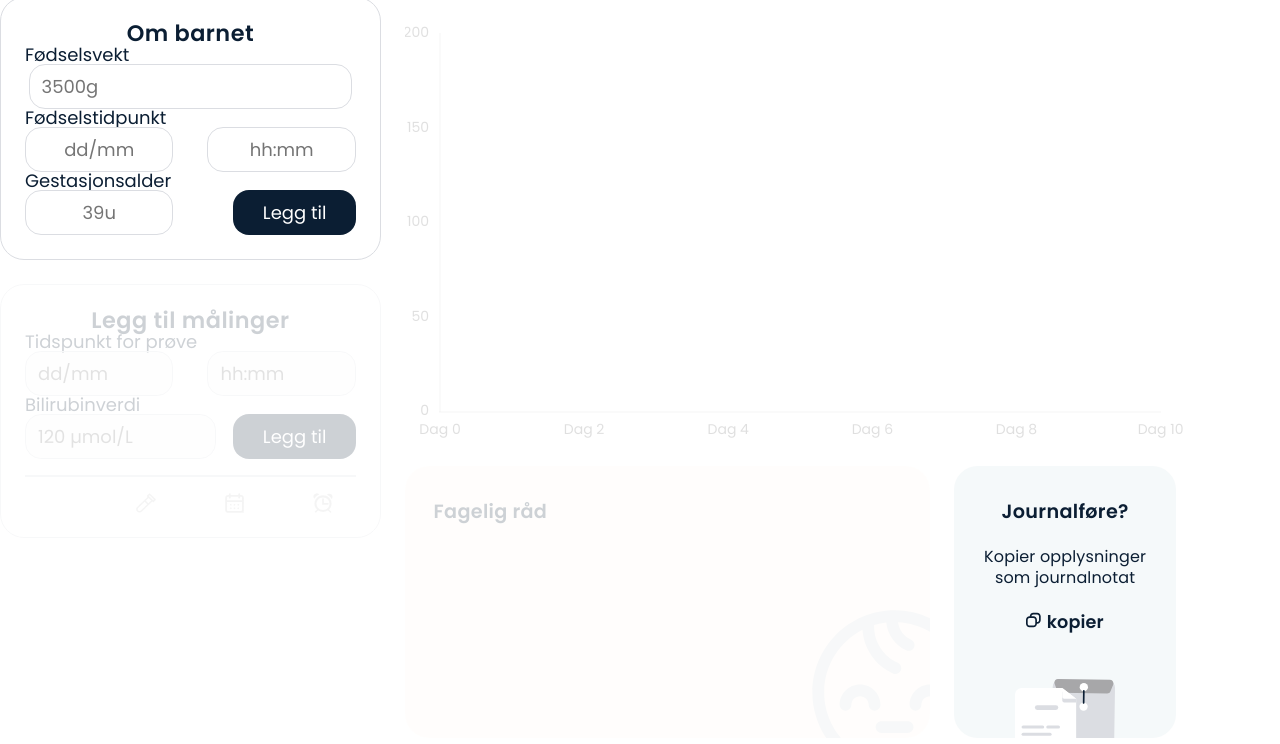
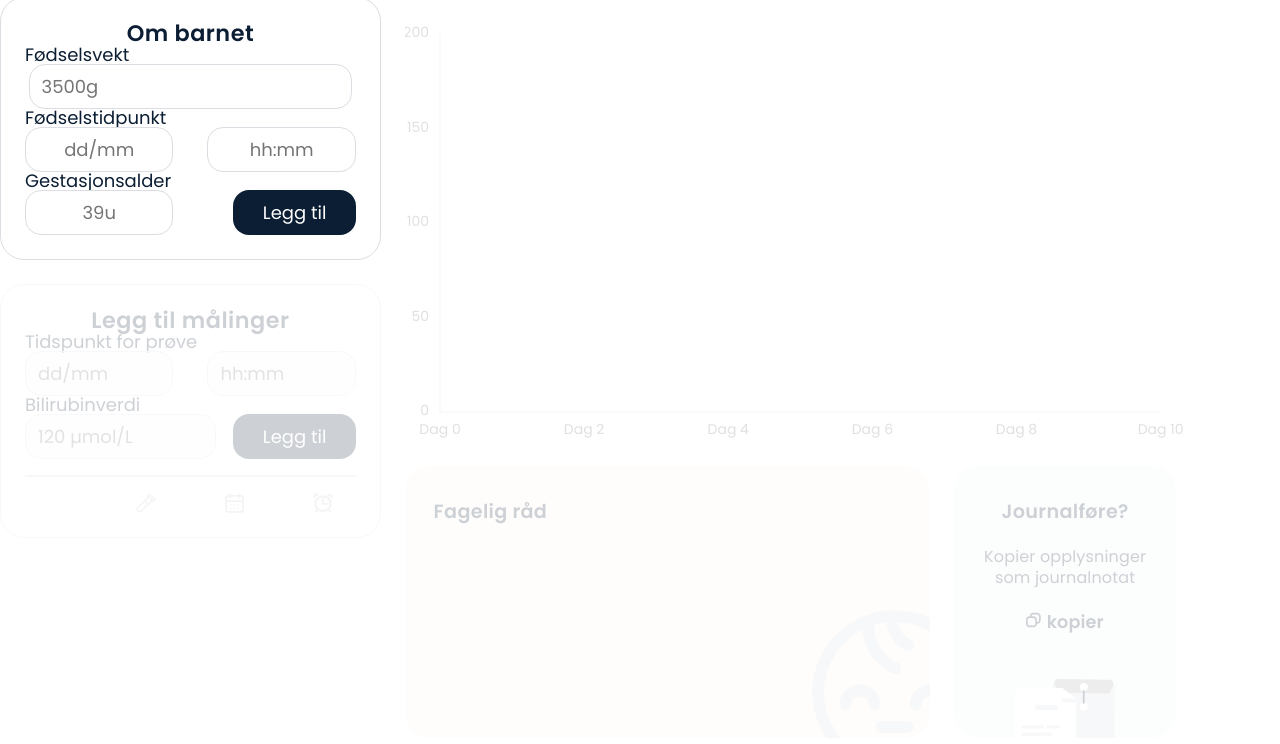
Before and after one commit to TagFri/gultbarn-demo, a website with bundled scripts: page index.html in a window 1280 px wide. Shown: the part 56-800 px from the top of the page. Built offline with nearby package versions, Linux system fonts and the light colour scheme.

Commit message:
opacity-on-journal

```diff
--- a/index.html
+++ b/index.html
@@ -115,7 +115,7 @@
             <h4 id="feedback-button" class="hidden"><span><img src="./assets/icons/flag.svg" alt="flag-icon"></span><a class="link">Gi tilbakemelding</a></h4>
     </div>
     <!-- PREFORMATTED AND FINISHED JOURNAL NOTE -->
-    <div id="journal-container" class="container round-container ">
+    <div id="journal-container" class="container round-container opacity-container">
         <h3 id="journal-title">Journalføre?</h3>
         <p id="journal-paragraph">Kopier opplysninger som journalnotat</p>
         <h4 id="journal-copy" class="tooltip"><span class="tooltiptext" id="myTooltip">Kopiert</span><span><img id="journal-copy-img" src="./assets/icons/copy.svg" alt="flag-icon"></span> kopier</h4>
```
